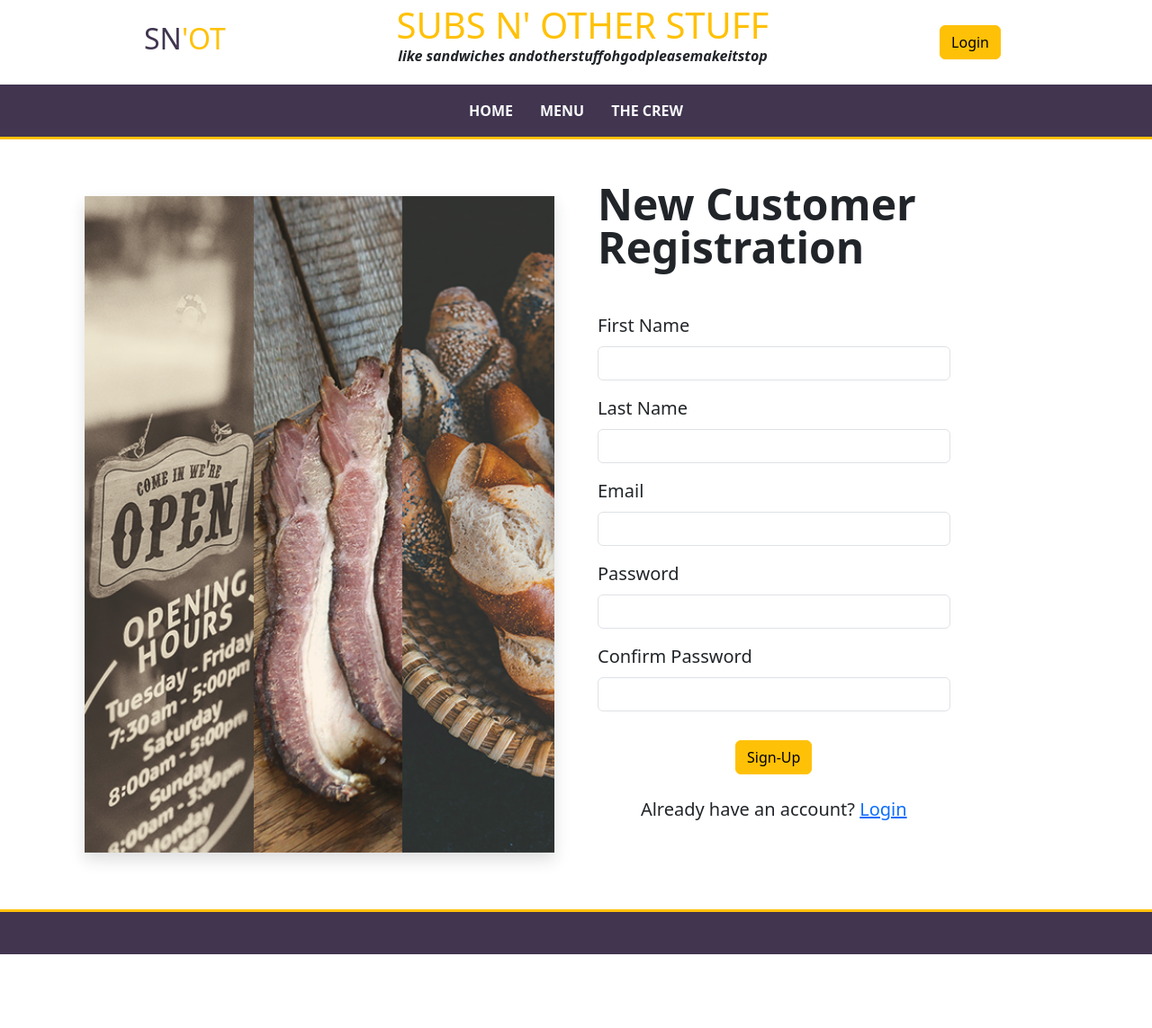
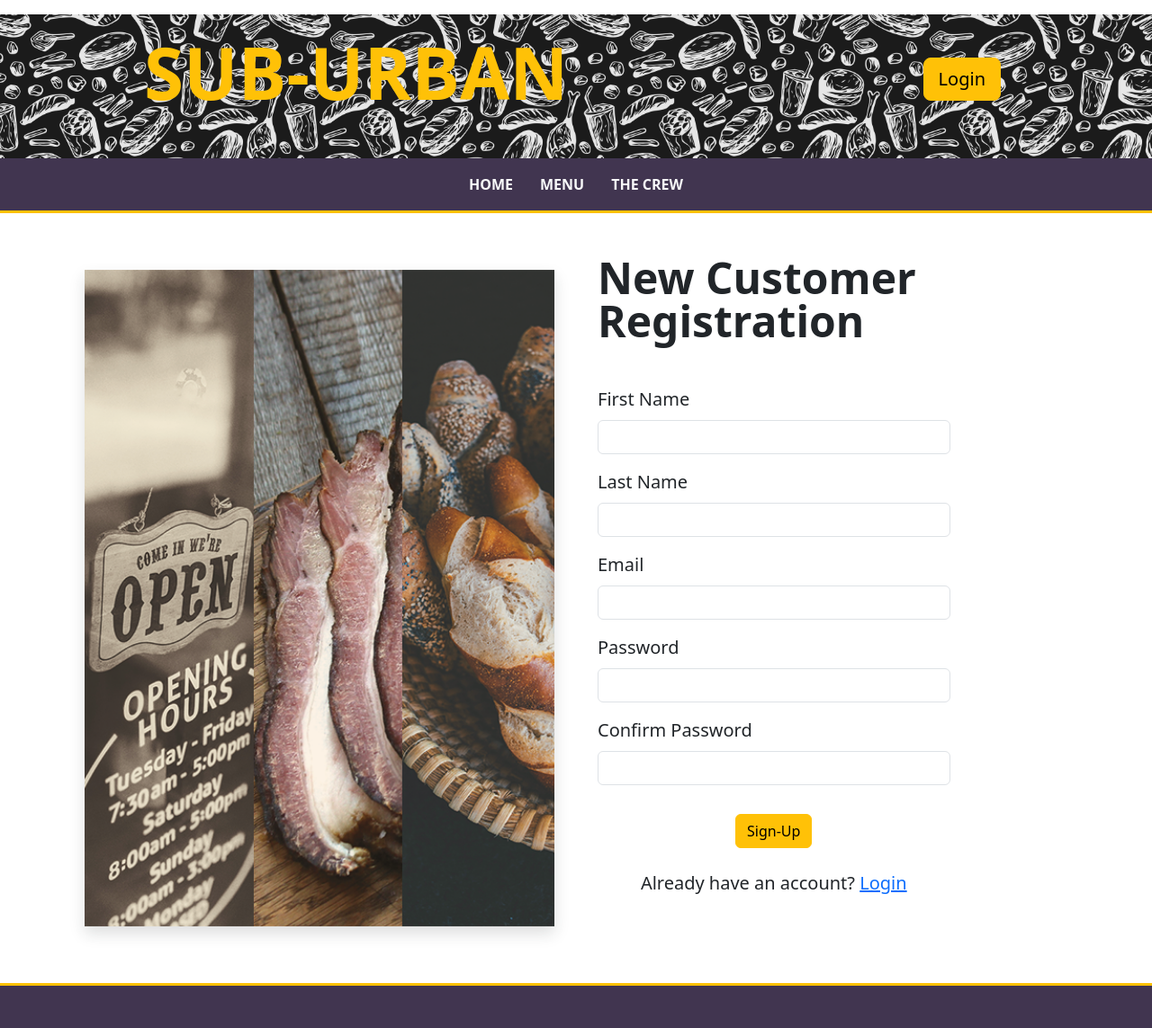
Before and after one commit to RTUNSTALLjr/group_3, a Flask app: page /registration in a window 1280 px wide. Shown: the whole page at 90% size. Before the commit the page ends 1061 px from the top, so only its background shows below. Run offline with Flask 2, Linux system fonts and the light colour scheme; some libraries are stand-ins or nearby versions.

Commit message:
Update form validation for each field

```diff
--- a/flask_app/config/mysqlconnection.py
+++ b/flask_app/config/mysqlconnection.py
@@ -2,7 +2,7 @@ import pymysql.cursors
 
 class MySQLConnection:
     def __init__(self, db):
-        connection = pymysql.connect(host = 'localhost', user = 'root', password = 'root', db = db, charset ='utf8mb4', cursorclass = pymysql.cursors.DictCursor, autocommit = True)
+        connection = pymysql.connect(host = 'localhost', user = 'root', password = 'Giraff350', db = db, charset ='utf8mb4', cursorclass = pymysql.cursors.DictCursor, autocommit = True)
         self.connection = connection
 
     def query_db(self, query, data = None):
--- a/flask_app/controllers/users_control.py
+++ b/flask_app/controllers/users_control.py
@@ -12,7 +12,13 @@ def registration():
 @app.route('/customer/register', methods = ['POST'])
 def register_user():
         if user.User.create_user(request.form):
+            temp = session["user_id"]
+            session.clear()
+            session["user_id"] = temp
             return redirect('/')
+        session["first_name"] = request.form["first_name"]
+        session["last_name"] = request.form["last_name"]
+        session["email"] = request.form["email"]
         return redirect('/registration')
 
 # LOGIN
@@ -25,3 +31,10 @@ def user_login():
     if user.User.user_login(request.form):
         return redirect('/')
     return redirect('/login')
+
+
+# LOGOUT
+@app.route("/logout")
+def logout():
+    session.clear()
+    return redirect("/")
--- a/flask_app/models/user.py
+++ b/flask_app/models/user.py
@@ -74,22 +74,22 @@ class User:
         EMAIL_REGEX = re.compile(r'^[a-zA-Z0-9.+_-]+@[a-zA-Z0-9._-]+\.[a-zA-Z]+$')
         is_valid = True
         if len(data['first_name']) < 3:
-            flash("First name must be at least 3 characters")
+            flash("First name must be at least 3 characters", "first_name")
             is_valid = False
         if len(data['last_name']) < 3:
-            flash("Last name must be at least 3 characters")
+            flash("Last name must be at least 3 characters", "last_name")
             is_valid = False
         if len(data['password']) < 8:
-            flash("Password must be at least 8 characters")
+            flash("Password must be at least 8 characters", "password")
             is_valid = False
         if not EMAIL_REGEX.match(data['email']):
-            flash('Invalid email format')
+            flash('Invalid email format', "email")
             is_valid = False
         if User.get_user_by_email(data['email']):
-            flash('Email is already in use')
+            flash('Email is already in use', "email")
             is_valid = False
         if data['password'] != data['confirm_password']:
-            flash('Passwords do not match')
+            flash('Passwords do not match', "confirm_password")
             is_valid = False
         return is_valid
 
--- a/flask_app/static/css/style.css
+++ b/flask_app/static/css/style.css
@@ -5,6 +5,14 @@
 .bg-success { background-color: var(--success) !important; }
 .text-success { color: var(--success) !important; }
 .border-success { border-color: var(--success) !important; }
+
+
+/* BACKGROUND */
+.main-bg {
+    background-image: url("../images/bg.jpg");
+    background-repeat: repeat-x;
+    background-size: contain;
+}
 
 
 /* HERO */
--- a/flask_app/templates/base.html
+++ b/flask_app/templates/base.html
@@ -15,15 +15,18 @@
 </head>
 <body>
 
-    <div class="w-75 mx-auto">
+<div class="main-bg">
+    <div class="w-75 mx-auto my-3">
         <div class="d-flex justify-content-between align-items-center py-1">
-            <h2><span class="text-success">SN</span><span class="text-warning">'OT</span></h2>
             <div class="d-flex flex-column align-items-center">
-                <h1 class="text-warning">SUBS N' OTHER STUFF</h1>
-                <p style="margin-top: -10px;"><b><i>like sandwiches andotherstuffohgodpleasemakeitstop</i></b></p>
+                <p class="text-warning fw-bold" style="font-size: 5rem;">SUB-URBAN</p>
             </div>
             <div>
-                <a href="/login" class="btn btn-warning me-2">Login</a>
+                {% if "user_id" in session %}
+                    <a href="/logout" class="btn btn-lg btn-warning me-2">Logout</a>
+                {% else %}
+                    <a href="/login" class="btn btn-lg btn-warning me-2">Login</a>
+                {% endif %}
             </div>
         </div>
     </div>
@@ -32,6 +35,7 @@
         <a class="btn link-light" href="/menu"><b>MENU</b></a>
         <a class="btn link-light" href="/about"><b>THE CREW</b></a>
     </div>
+</div>
 
     {% block base %}{% endblock %}
 </body>
--- a/flask_app/templates/registration.html
+++ b/flask_app/templates/registration.html
@@ -3,38 +3,85 @@
 
 <div class="container col-xxl-8 px-4">
     <div class="row flex-lg-row-reverse align-items-center g-5 py-5">
-        <form action="/customer/login" method="POST" class="col-lg-6">
+        <form action="/customer/register" method="POST" class="col-lg-6">
             <h1 class="display-5 fw-bold lh-1 mb-5">New Customer Registration</h1>
-            {% with messages = get_flashed_messages() %}
-                {% if messages %}
-                <div class="alert alert-danger" role="alert">
-                    <strong>AHHHHHHH!!!!</strong>
-                    {% for message in messages %}
-                        <p>{{message}}</p>
-                    {% endfor %}
-                </div>
-                {% endif %}
-            {% endwith %}
             <div class="lead w-75">
                 <div class="mb-3">
                     <label for="first_name" class="form-label">First Name</label>
-                    <input type="text" name="first_name" class="form-control">
+                    {% if "first_name" in session %}
+                        <input type="text" name="first_name" class="form-control mb-1" value="{{session['first_name']}}">
+                    {% else %}
+                        <input type="text" name="first_name" class="form-control mb-1">
+                    {% endif %}
+                    {% with messages = get_flashed_messages(category_filter = ["first_name"]) %}
+                        {% if messages %}
+                        <div class="alert alert-danger" role="alert">
+                            {% for message in messages %}
+                                <p>{{message}}</p>
+                            {% endfor %}
+                        </div>
+                        {% endif %}
+                    {% endwith %}
                 </div>
                 <div class="mb-3">
                     <label for="last_name" class="form-label">Last Name</label>
-                    <input type="text" name="last_name" class="form-control">
+                    {% if "last_name" in session %}
+                        <input type="text" name="last_name" class="form-control mb-1" value="{{session['last_name']}}">
+                    {% else %}
+                        <input type="text" name="last_name" class="form-control mb-1">
+                    {% endif %}
+                    {% with messages = get_flashed_messages(category_filter = ["last_name"]) %}
+                        {% if messages %}
+                        <div class="alert alert-danger" role="alert">
+                            {% for message in messages %}
+                                <p>{{message}}</p>
+                            {% endfor %}
+                        </div>
+                        {% endif %}
+                    {% endwith %}
                 </div>
                 <div class="mb-3">
                     <label for="email" class="form-label">Email</label>
-                    <input type="email" name="email" class="form-control">
+                    {% if "email" in session %}
+                        <input type="email" name="email" class="form-control mb-1" value="{{session['email']}}">
+                    {% else %}
+                        <input type="email" name="email" class="form-control mb-1">
+                    {% endif %}
+                    {% with messages = get_flashed_messages(category_filter = ["email"]) %}
+                        {% if messages %}
+                        <div class="alert alert-danger" role="alert">
+                            {% for message in messages %}
+                                <p>{{message}}</p>
+                            {% endfor %}
+                        </div>
+                        {% endif %}
+                    {% endwith %}
                 </div>
                 <div class="mb-3 ">
                     <label for="password" class="form-label">Password</label>
-                    <input type="password" name="password" class="form-control">
+                    <input type="password" name="password" class="form-control mb-1">
+                    {% with messages = get_flashed_messages(category_filter = ["password"]) %}
+                        {% if messages %}
+                        <div class="alert alert-danger" role="alert">
+                            {% for message in messages %}
+                                <p>{{message}}</p>
+                            {% endfor %}
+                        </div>
+                        {% endif %}
+                    {% endwith %}
                 </div>
                 <div class="mb-3 ">
                     <label for="confirm_password" class="form-label">Confirm Password</label>
-                    <input type="password" name="confirm_password" class="form-control">
+                    <input type="password" name="confirm_password" class="form-control mb-1">
+                    {% with messages = get_flashed_messages(category_filter = ["confirm_password"]) %}
+                        {% if messages %}
+                        <div class="alert alert-danger" role="alert">
+                            {% for message in messages %}
+                                <p>{{message}}</p>
+                            {% endfor %}
+                        </div>
+                        {% endif %}
+                    {% endwith %}
                 </div>
                 <div class="d-flex align-items-center flex-column">
                     <button class="btn btn-warning mt-3 mb-4" type="submit">Sign-Up</button>
```
Also changed, not shown: flask_app/static/images/bg.jpg (added).
